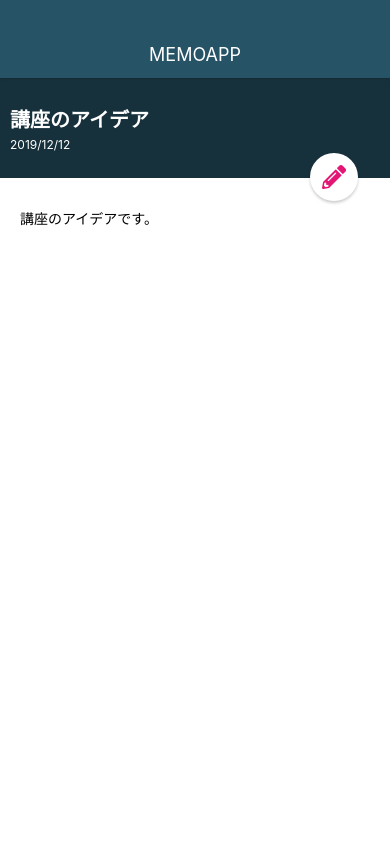
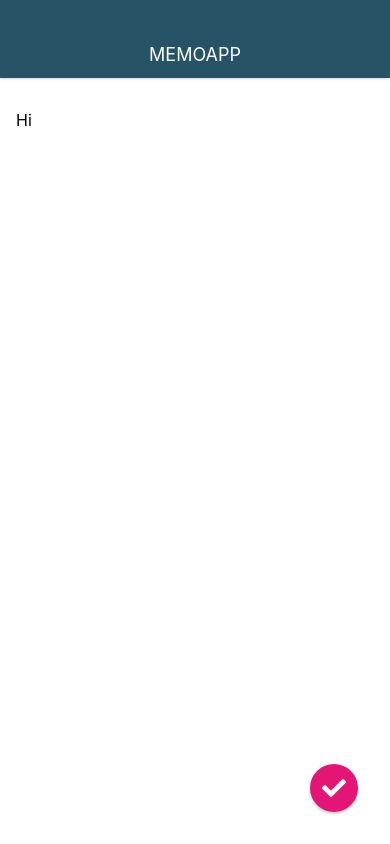
Before and after one commit to d00fy/MemoApp, a React Native app: screen / in a window 390 px wide. Built offline with nearby package versions, Linux system fonts and the light colour scheme.

Commit message:
create MemoEditscreen

```diff
--- a/App.js
+++ b/App.js
@@ -2,7 +2,7 @@
 import { StyleSheet, View } from 'react-native';
 
 import Appbar from './src/components/Appbar';
-import MemoDetailScreen from './src/screens/MemoDetailScreen';
+import MemoDetailScreen from './src/screens/MemoEditScreen';
 
 export default function App() {
   return (
--- a/src/elements/CircleButton.js
+++ b/src/elements/CircleButton.js
@@ -7,6 +7,7 @@
 const CustomIcon = createIconSet({
     pencil: '\uf303',
     plus: '\uf067',
+    check: '\uf00c',
 }, 'FontAwesome');
 
 class CircleButton extends React.Component {
--- /dev/null
+++ b/src/screens/MemoEditScreen.js
@@ -0,0 +1,35 @@
+import React from 'react';
+import { View, StyleSheet, TextInput } from 'react-native';
+
+import CircleButton from '../elements/CircleButton';
+
+class MemoEditScreen extends React.Component {
+    render() {
+        return (
+            <View style={styles.container}>
+                <TextInput style={styles.memoEditInput} multiline value="Hi" />
+                <CircleButton name='check' />
+
+            </View>
+        );
+    }
+}
+
+const styles = StyleSheet.create({
+    container: {
+        flex: 1,
+        width: '100%',
+    },
+    memoEditInput: {
+        backgroundColor: '#fff',
+        flex: 1,
+        paddingTop: 32,
+        paddingLeft: 16,
+        paddingRight: 16,
+        paddingBottom: 16,
+        fontSize: 16,
+    }
+
+});
+
+export default MemoEditScreen;
```
